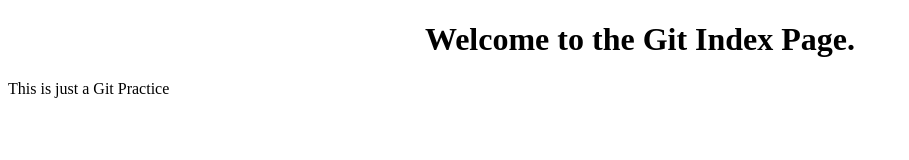
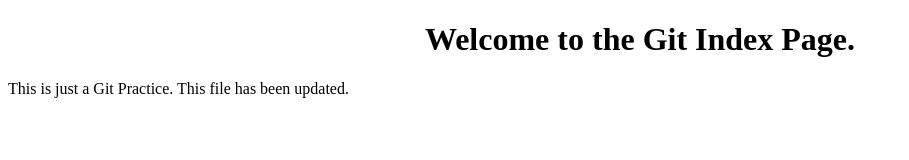
Before and after one commit to rajatkumar216/technical_guftgu, a plain HTML site: page index.html in a window 1280 px wide. Shown: the whole page, without its empty margins (0-909 px from the left). Drawn offline with Linux system fonts and the light colour scheme.

Commit message:
This is my second commit

```diff
--- a/index.html
+++ b/index.html
@@ -13,7 +13,8 @@
         </h1>
     </center>
     <p>
-        This is just a Git Practice
+        This is just a Git Practice.
+        This file has been updated.
     </p>
 </body>
 </html>
```
